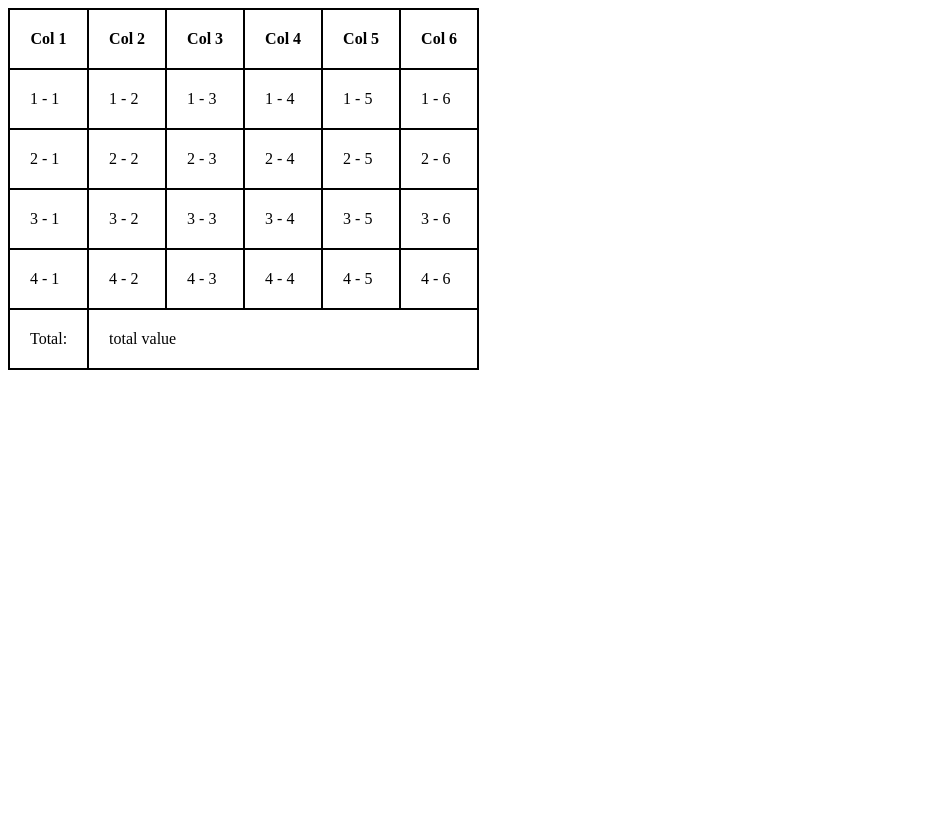
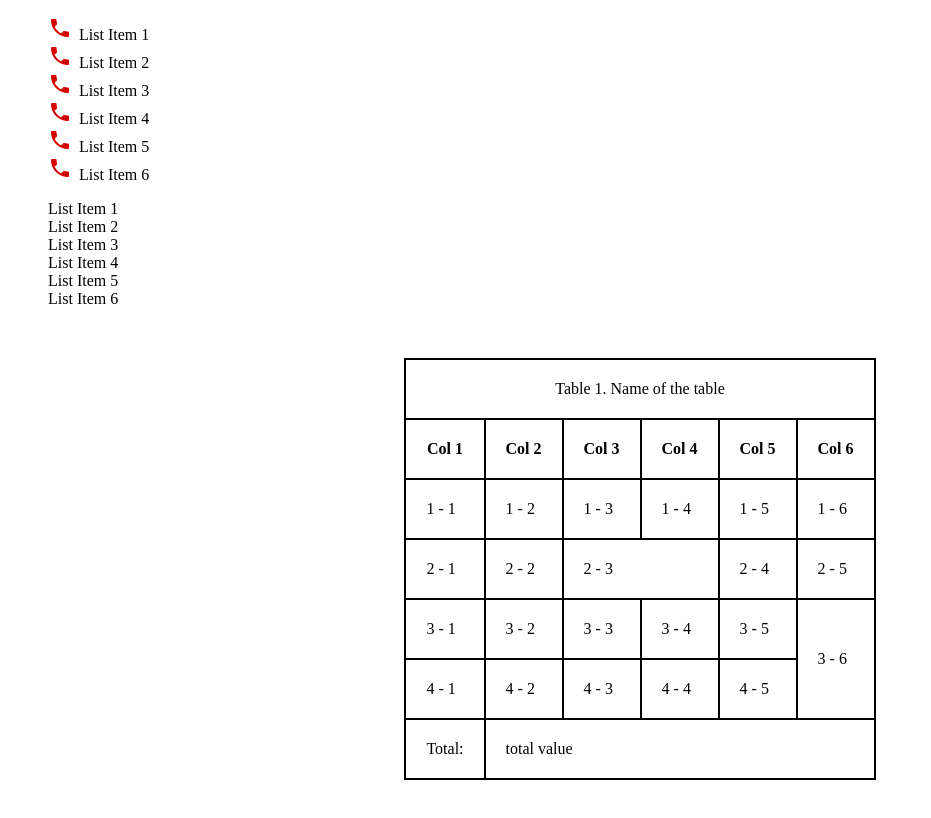
Before and after one commit to Vasy12/fd_table_list, a plain HTML site: page index.html in a window 1280 px wide. Shown: the whole page, without its empty margins (0-931 px from the left). Drawn offline with Linux system fonts and the light colour scheme.

Commit message:
Add list styling example

```diff
--- a/css/styles.css
+++ b/css/styles.css
@@ -3,11 +3,29 @@
     box-sizing: border-box;
 }
 
+ul, ol {
+    list-style: none;
+}
+
+ul {
+    list-style-image: url('../icons/phone-small.png');
+    list-style-position: inside;
+    /*list-style-type: square;*/
+
+}
+
+
 table {
     border-collapse: collapse;
+    margin: 50px auto;
+
 }
 
-td, th {
+td, th, caption {
     border: 2px solid black;
     padding: 20px;
 }
+
+caption {
+    border-bottom: none;
+}
--- a/index.html
+++ b/index.html
@@ -7,7 +7,27 @@
 </head>
 <body>
 
+
+<ul>
+    <li>List Item 1</li>
+    <li>List Item 2</li>
+    <li>List Item 3</li>
+    <li>List Item 4</li>
+    <li>List Item 5</li>
+    <li>List Item 6</li>
+</ul>
+<ol>
+    <li>List Item 1</li>
+    <li>List Item 2</li>
+    <li>List Item 3</li>
+    <li>List Item 4</li>
+    <li>List Item 5</li>
+    <li>List Item 6</li>
+</ol>
 <table>
+
+    <caption>Table 1. Name of the table</caption>
+
     <thead>
     <tr>
         <th>Col 1</th>
@@ -30,10 +50,9 @@
     <tr>
         <td>2 - 1</td>
         <td>2 - 2</td>
-        <td>2 - 3</td>
+        <td colspan="2">2 - 3</td>
         <td>2 - 4</td>
         <td>2 - 5</td>
-        <td>2 - 6</td>
     </tr>
     <tr>
         <td>3 - 1</td>
@@ -41,7 +60,7 @@
         <td>3 - 3</td>
         <td>3 - 4</td>
         <td>3 - 5</td>
-        <td>3 - 6</td>
+        <td rowspan="2">3 - 6</td>
     </tr>
     <tr>
         <td>4 - 1</td>
@@ -49,7 +68,7 @@
         <td>4 - 3</td>
         <td>4 - 4</td>
         <td>4 - 5</td>
-        <td>4 - 6</td>
+
     </tr>
     </tbody>
     <tfoot>
```
Also changed, not shown: icons/phone-small.png (added).
